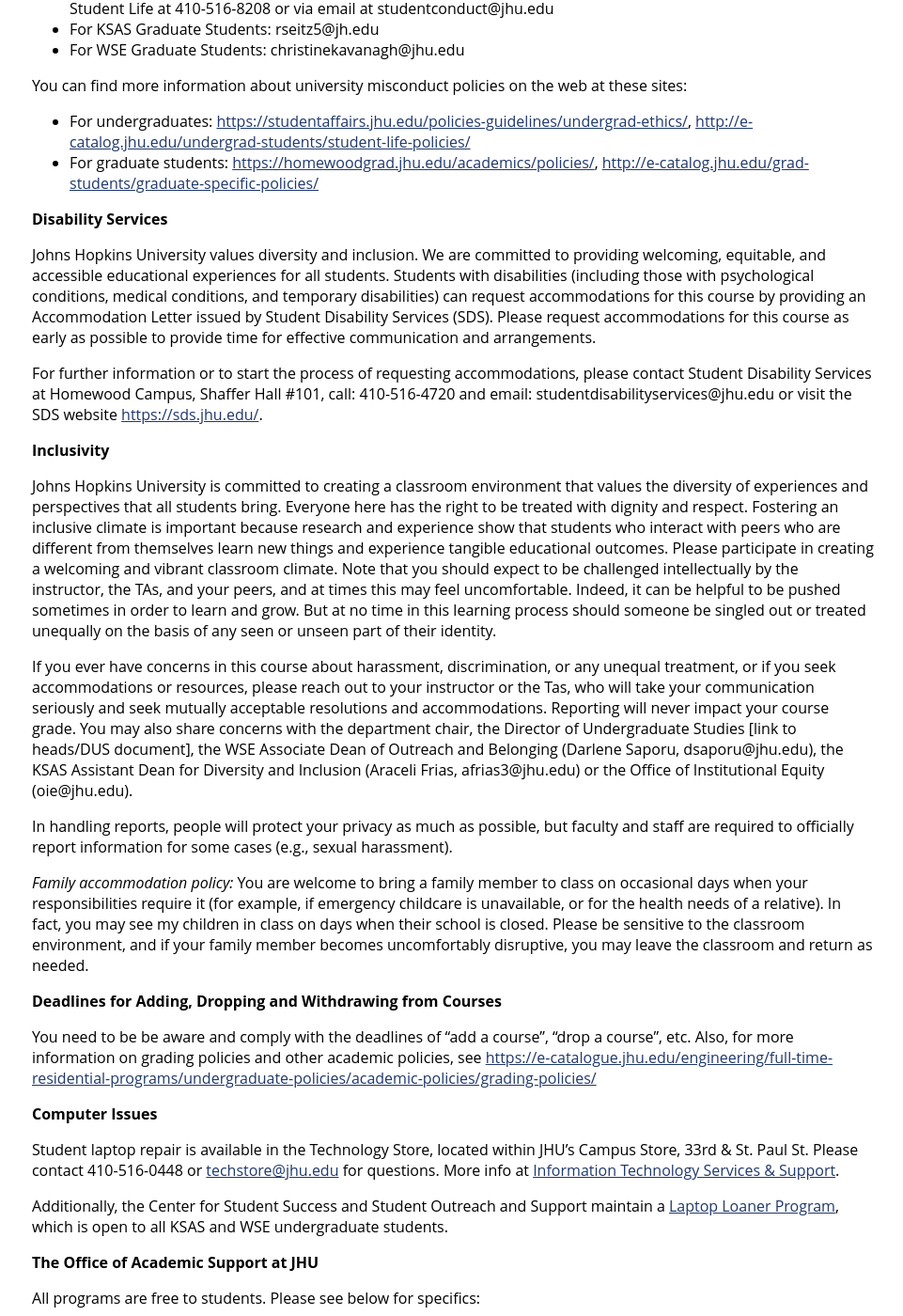
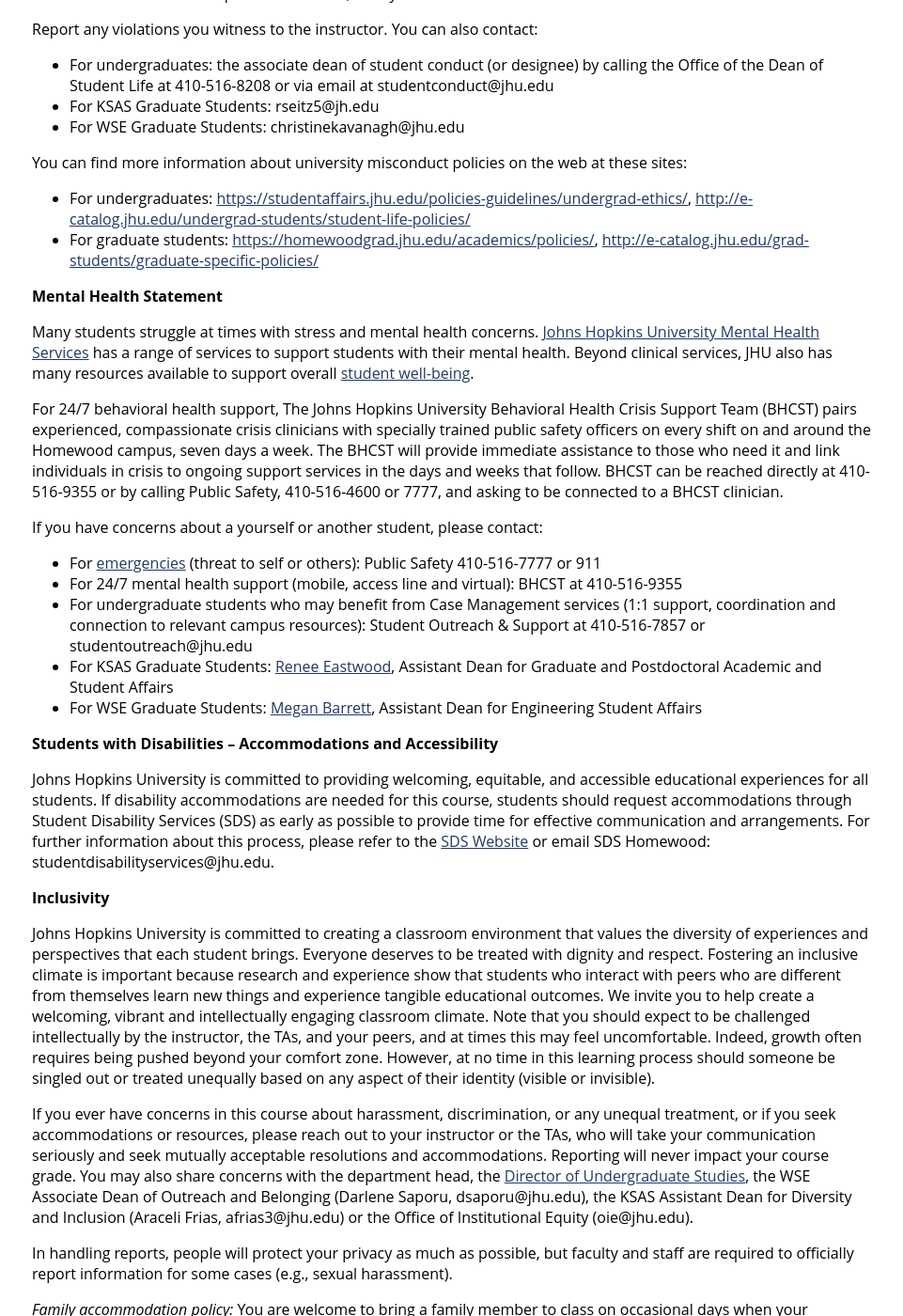
Before and after one commit to jhu-ip/cs220-f25, a Jekyll site: the page built from syllabus.md, in a window 1280 px wide and 1400 px high, scrolled down 7581 px. Shown: the whole window at 94% size, without its empty margins (158-1119 px from the left). Built offline with Jekyll 4.4.1, drawn with Linux system fonts in a browser that asks for light colours; some of the changed text lies outside the part shown.

Commit message:
syllabus finalized

```diff
--- a/syllabus.md
+++ b/syllabus.md
@@ -48,7 +48,7 @@
 Ali Darvish, Senior Lecturer\
 <mailto:darvish@jhu.edu>,\
 <a class="external" target="_blank" href="https://www.cs.jhu.edu/~darvish/">https://www.cs.jhu.edu/~darvish/</a>,\
-Office hours: TBD
+Office hours: TBD \
 Zoom: <a class="external" target="_blank" href="https://wse.zoom.us/my/kpresler">https://wse.zoom.us/my/darvish</a>
 
 Patricio Simari, Senior Lecturer\
@@ -257,13 +257,13 @@
 *WARNING*
 
 AI tools can help with brainstorming, boilerplate generation, and learning alternative approaches to coding problems. However, responsibility for all submitted code rests solely with the submitting student(s). You must understand every line of code that you submit in assignments, projects, and exams. If you use AI to generate code:
-        <ul>
-          <li>You are expected to review, test, and debug it thoroughly.</li>
-          <li>You must be able to explain how and why your code works.</li>
-          <li>If your code fails or behaves unexpectedly, it is your responsibility to debug and correct it. The course staff is not responsible for fixing bugs and glitches.</li>
-          <li>You must document all sections that you didn't write yourself.</li>
-          <li>Blind or uncritical reliance on AI output is not acceptable and may result in penalty on your grades.</li>
-        </ul>
+
+* You are expected to review, test, and debug it thoroughly.
+* You must be able to explain how and why your code works.
+* If your code fails or behaves unexpectedly, it is your responsibility to debug and correct it. The course staff is not responsible for fixing bugs and glitches.
+* You must document all sections that you didn't write yourself.
+* Blind or uncritical reliance on AI output is not acceptable and may result in penalty on your grades.
+
 
 Homework assignments are expected to take a considerable amount of time;
 start early and budget your time well. On average, it may take 5-10
@@ -461,56 +461,60 @@
 * For undergraduates: <https://studentaffairs.jhu.edu/policies-guidelines/undergrad-ethics/>, <http://e-catalog.jhu.edu/undergrad-students/student-life-policies/>
 * For graduate students: <https://homewoodgrad.jhu.edu/academics/policies/>, <http://e-catalog.jhu.edu/grad-students/graduate-specific-policies/>
 
-**Disability Services**
+**Mental Health Statement**
 
-Johns Hopkins University values diversity and inclusion. We are
-committed to providing welcoming, equitable, and accessible
-educational experiences for all students. Students with disabilities
-(including those with psychological conditions, medical conditions,
-and temporary disabilities) can request accommodations for this course
-by providing an Accommodation Letter issued by Student Disability
-Services (SDS). Please request accommodations for this course as early
-as possible to provide time for effective communication and
-arrangements.
+Many students struggle at times with stress and mental health concerns. [Johns Hopkins University Mental Health Services](https://wellbeing.jhu.edu/MentalHealthServices/) has a range of services to support students with their mental health.  Beyond clinical services, JHU also has many resources available to support overall [student well-being](https://wellbeing.jhu.edu/).
 
-For further information or to start the process of requesting
-accommodations, please contact Student Disability Services at Homewood
-Campus, Shaffer Hall #101, call: 410-516-4720 and email:
-studentdisabilityservices@jhu.edu or visit the SDS website
-<https://sds.jhu.edu/>.
+For 24/7 behavioral health support, The Johns Hopkins University Behavioral Health Crisis Support Team (BHCST) pairs experienced, compassionate crisis clinicians with specially trained public safety officers on every shift on and around the Homewood campus, seven days a week. The BHCST will provide immediate assistance to those who need it and link individuals in crisis to ongoing support services in the days and weeks that follow. BHCST can be reached directly at 410-516-9355 or by calling Public Safety, 410-516-4600 or 7777, and asking to be connected to a BHCST clinician.
+
+If you have concerns about a yourself or another student, please contact:
+* For [emergencies](https://publicsafety.jhu.edu) (threat to self or others): Public Safety 410-516-7777 or 911
+* For 24/7 mental health support (mobile, access line and virtual): BHCST at 410-516-9355
+* For undergraduate students who may benefit from Case Management services (1:1 support, coordination and connection to relevant campus resources): Student Outreach & Support at 410-516-7857 or  studentoutreach@jhu.edu
+* For KSAS Graduate Students: [Renee Eastwood](mailto:rseitz5@jhu.edu), Assistant Dean for Graduate and Postdoctoral Academic and Student Affairs
+* For WSE Graduate Students: [Megan Barrett](mailto:mmcgui15@jh.edu), Assistant Dean for Engineering Student Affairs
+
+**Students with Disabilities – Accommodations and Accessibility**
+
+Johns Hopkins University is committed to providing welcoming,
+equitable, and accessible educational experiences for all students. If
+disability accommodations are needed for this course, students should
+request accommodations through Student Disability Services (SDS) as
+early as possible to provide time for effective communication and
+arrangements.  For further information about this process, please
+refer to the [SDS Website](https://sds.jhu.edu) or email SDS Homewood:
+studentdisabilityservices@jhu.edu.
 
 **Inclusivity**
 
 Johns Hopkins University is committed to creating a classroom
 environment that values the diversity of experiences and perspectives
-that all students bring. Everyone here has the right to be treated
-with dignity and respect. Fostering an inclusive climate is important
-because research and experience show that students who interact with
-peers who are different from themselves learn new things and
-experience tangible educational outcomes. Please participate in
-creating a welcoming and vibrant classroom climate. Note that you
+that each student brings. Everyone deserves to be treated with dignity
+and respect. Fostering an inclusive climate is important because
+research and experience show that students who interact with peers who
+are different from themselves learn new things and experience tangible
+educational outcomes. We invite you to help create a welcoming,
+vibrant and intellectually engaging classroom climate. Note that you
 should expect to be challenged intellectually by the instructor, the
 TAs, and your peers, and at times this may feel uncomfortable. Indeed,
-it can be helpful to be pushed sometimes in order to learn and
-grow. But at no time in this learning process should someone be
-singled out or treated unequally on the basis of any seen or unseen
-part of their identity.
+growth often requires being pushed beyond your comfort zone. However,
+at no time in this learning process should someone be singled out or
+treated unequally based on any aspect of their identity (visible or
+invisible).
 
 If you ever have concerns in this course about harassment,
 discrimination, or any unequal treatment, or if you seek
 accommodations or resources, please reach out to your instructor or
-the Tas, who will take your communication seriously and seek mutually
+the TAs, who will take your communication seriously and seek mutually
 acceptable resolutions and accommodations. Reporting will never impact
 your course grade. You may also share concerns with the department
-chair, the Director of Undergraduate Studies [link to heads/DUS
-document], the WSE Associate Dean of Outreach and Belonging (Darlene
-Saporu, dsaporu@jhu.edu), the KSAS Assistant Dean for Diversity and
-Inclusion (Araceli Frias, afrias3@jhu.edu) or the Office of
-Institutional Equity (oie@jhu.edu).
+head, the [Director of Undergraduate
+Studies](https://cs.jhu.edu/~joanne), the WSE Associate Dean of
+Outreach and Belonging (Darlene Saporu, dsaporu@jhu.edu), the KSAS
+Assistant Dean for Diversity and Inclusion (Araceli Frias,
+afrias3@jhu.edu) or the Office of Institutional Equity (oie@jhu.edu).
 
-In handling reports, people will protect your privacy as much as
-possible, but faculty and staff are required to officially report
-information for some cases (e.g., sexual harassment).
+In handling reports, people will protect your privacy as much as possible, but faculty and staff are required to officially report information for some cases (e.g., sexual harassment).
 
 *Family accommodation policy:* You are welcome to bring a family member
 to class on occasional days when your responsibilities require it (for
@@ -533,30 +536,31 @@
 
 **The Office of Academic Support at JHU**
 
-All programs are free to students.  Please see below for specifics:
+All programs are free to students.  Please see <https://academicsupport.jhu.edu> and below for specifics:
 
 * PILOT Learning---Peer-Led Team Learning
     * Students are organized into small study teams who meet weekly to collaborate on faculty-developed problems-sets.  Students work together as a team to solve problems.
     * A trained student leader acts as captain and facilitates the weekly meetings using various strategies to foster a collaborative learning environment.
-    * Registration opens on August 31st at 9pm EST; registration will remain open throughout the semester if space allows.
-    * Contact: Ariane Kelly <maillto:ariane.kelly@jhu.edu>
-    * Instagram: @jhupilot
+    * Contact: Jenna Hoffman <jhoffm71@jhu.edu>
+    * Instagram: @jhu_academicsupport
 * Learning Den Tutoring Program - Small Group Tutoring
-    * Small group, tailored tutoring of 4 students or less which is headed by one tutor. Visit the website (above) to access zoom links for drop-in sessions
+    * Drop-in tutoring services for a variety of courses (check website for schedule)
     * Tutors can assist with but are not limited to:
         - Review and strengthening of subject-specific material knowledge
         - Assist with homework-like problems
         - Course-specific study skills and exam preparation
-        - Contact: Kaitlin Quigley <mailto:quigley@jhu.edu>
-        - Instagram: @jhulearningden
+    * Contact: Dr. Joseph Cunningham <jcunni30@jh.edu>
+    * Instagram: @jhu_academicsupport
 * The Study Consulting Program
-    * Students work one-on-one with a study consultant to set academic goals and develop customized strategies for success. Areas addressed include but are not limited to:
+    * Students work one-on-one with a study consultant on a weekly basis to set academic goals and develop customized strategies for success. Areas addressed include but are not limited to:
         - Time management
         - Note taking and test preparation
         - Mastering large amounts of information
-    * Contact: Dr. Sharleen Argamaso <sharleen.argamaso@jhu.edu>
+        - Organization and accountability
+    * Contact: Bridgette Vixamar <bvixamar@jhu.edu>
     * Instagram: @jhustudyconsulting
 * The Writing Center
-    * Undergraduate and graduate students in KSAS/Whiting School of Engineering can schedule 50-min sessions with a Writing Center tutor to look over a draft of written work (up to 10 pages) or a personal statement for graduate study
-    * Contact: Robert Tinkle <rtinkle1@jhu.edu>
-    * Web Address: <https://krieger.jhu.edu/writingcenter/>
+  * The Johns Hopkins Writing Center (Gilman 230) provides free writing support to undergraduate and graduate students in degree programs on the Homewood campus. We believe that every writer benefits from supportive and generous interaction with a knowledgeable peer.  * We work individually with writers on all writing projects at any stage of the writing process
+  * We offer both online and face-to-face appointments.
+  * Learn more about us and our services or schedule an appointment by visiting our website.
+  * Contact: Dr. Deirdre Vinyard, Director <dvinyar1@jhu.edu>
```
Also changed, not shown: other parts of syllabus.md (+1 -2 lines).
